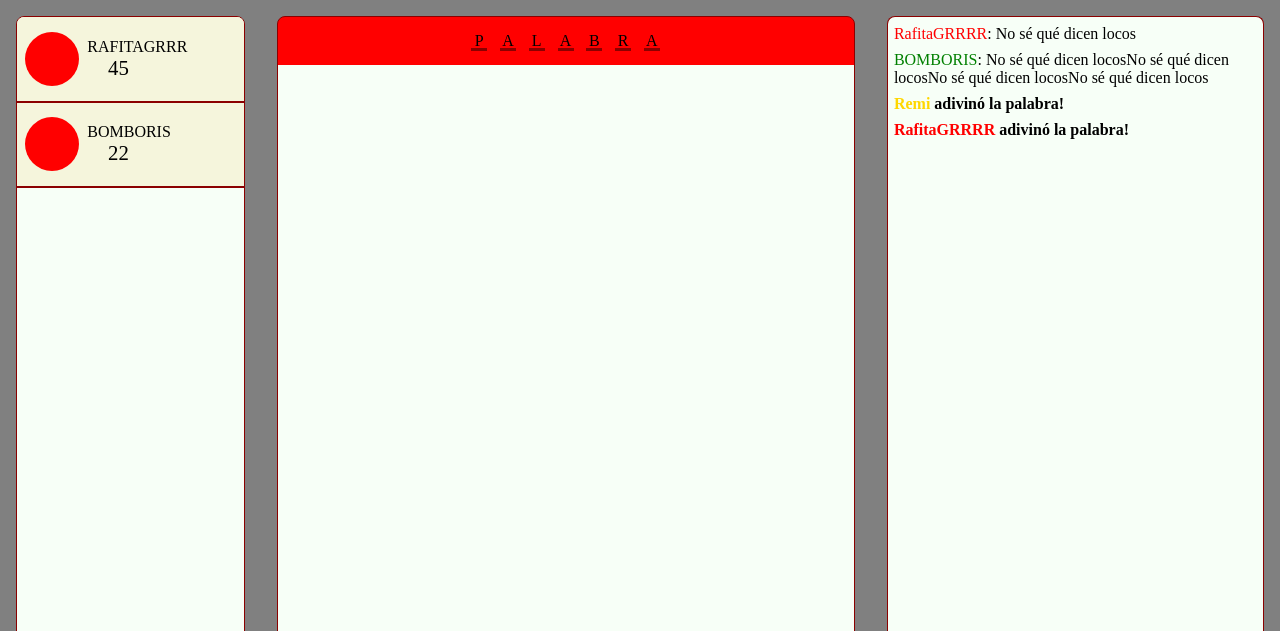
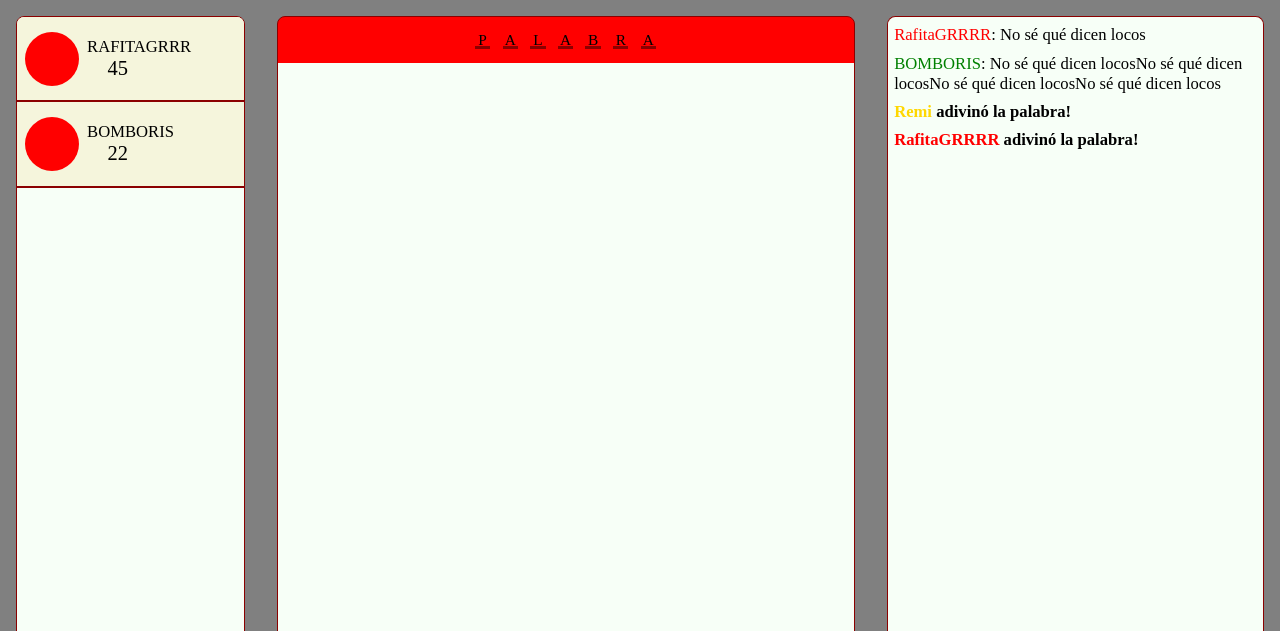
Before and after one commit to boribs/competitive_draw, a plain HTML site: page index.html in a window 1280 px wide. Shown: the top 631 px of the page. Drawn offline with Linux system fonts and the light colour scheme.

Commit message:
Fuentes relativas al tamaño

```diff
--- a/src/static/general.css
+++ b/src/static/general.css
@@ -80,8 +80,12 @@ main {
     margin: 0;
 }
 
+.leaderboard-player-name {
+    font-size: 1.3cqw;
+}
+
 .leaderboard-player-score {
-    font-size: 1.3em;
+    font-size: 1.6cqw;
     padding-left: 1em;
 }
 
@@ -91,6 +95,8 @@ main {
     display: flex;
     justify-content: center;
     align-items: center;
+
+    font-size: 1.2cqw;
 }
 
 .letter-box {
@@ -182,7 +188,7 @@ main {
     border-bottom: 0;
     border-radius: var(--border-radius) var(--border-radius) 0 0;
 
-    overflow-y: scroll;
+    font-size: 1.3cqw;
 }
 
 #chat-holder-textbox {
```
